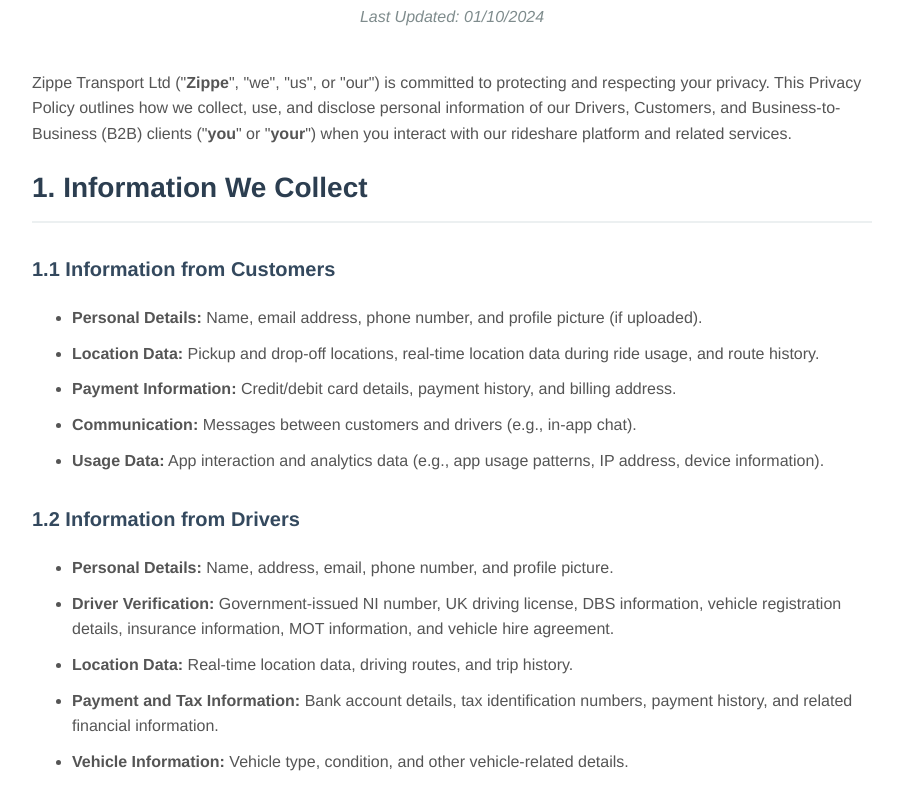
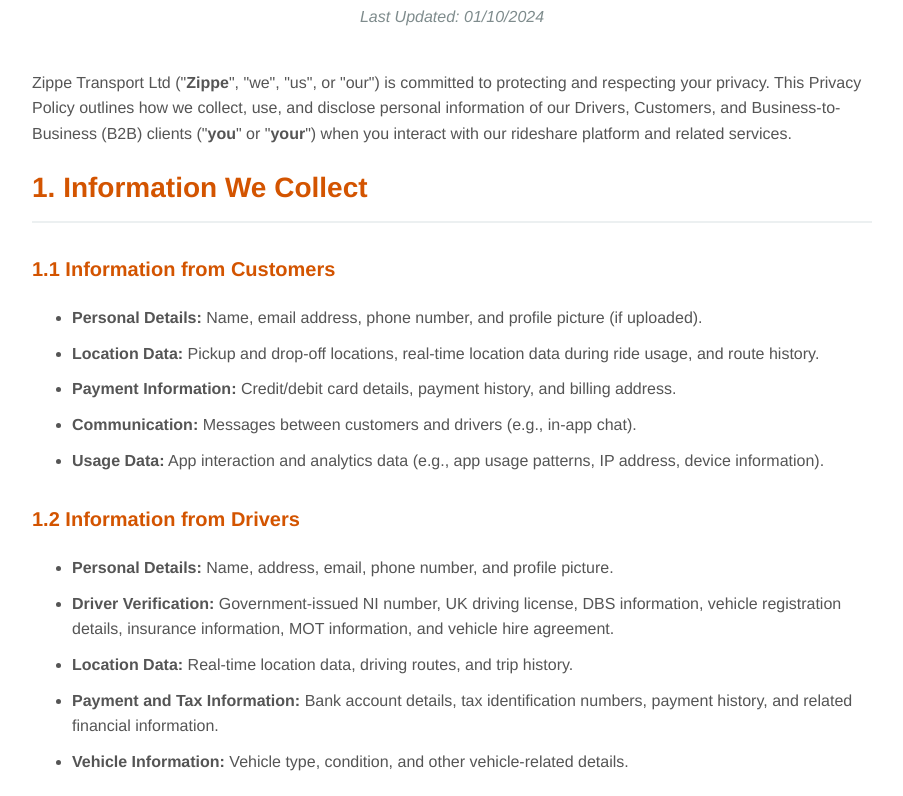
Before and after one commit to nwilson-zippe/privacy-policy-zippe.github.io, a plain HTML site: page index.html in a window 1280 px wide. Shown: the part 130-926 px from the top of the page, without its empty margins (188-1091 px from the left). Drawn offline with Linux system fonts and the light colour scheme.

Commit message:
Update index.html

```diff
--- a/index.html
+++ b/index.html
@@ -44,7 +44,7 @@
         h1, h2, h3 {
             margin-bottom: 20px;
             font-weight: 600;
-            color: #2c3e50;
+            color: #d35400; /* Updated to a distinct orange color for headers */
         }
 
         h1 {
@@ -68,7 +68,7 @@
 
         h3 {
             font-size: 1.25em;
-            color: #34495e;
+            color: #d35400; /* Consistent orange color for subheaders */
             margin-top: 30px;
         }
 
```
